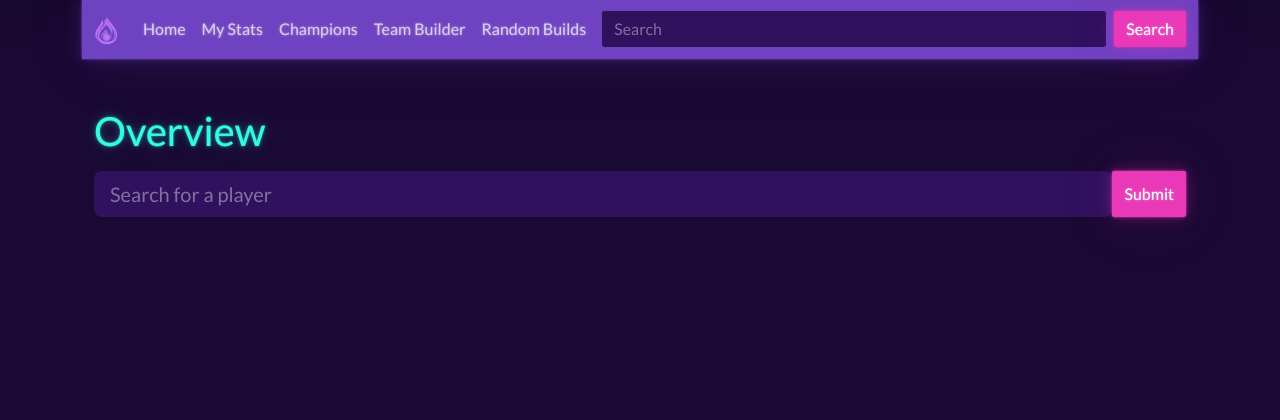
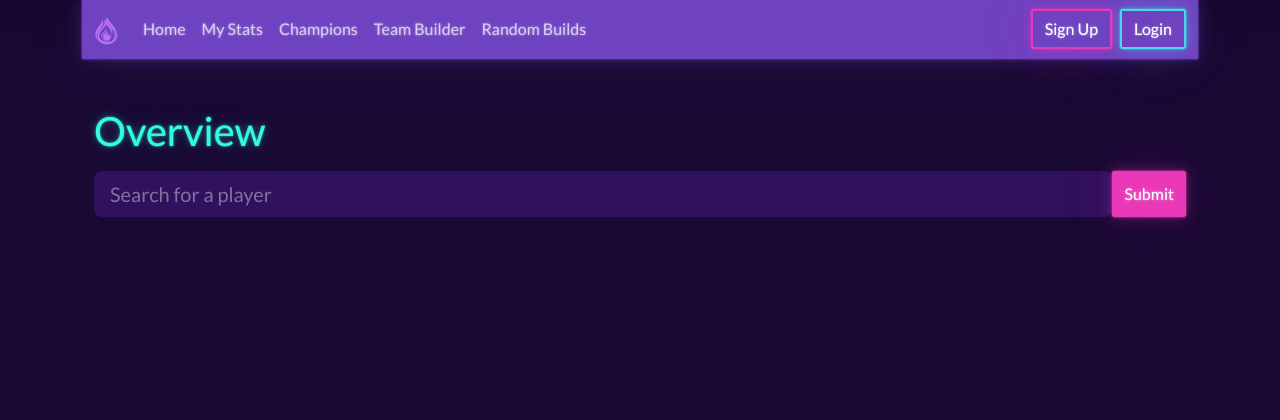
Before and after one commit to doggaT/graphleague, a Django app: page / in a window 1280 px wide. Shown: the top 420 px of the page. Run offline with Django 4.2, Linux system fonts and the light colour scheme; parts of the project's set-up code (start-up, migrations or seed data) failed here and were passed over; some libraries are stand-ins or nearby versions.

Commit message:
remove search bar from navbar

```diff
--- a/templates/partials/_navbar.html
+++ b/templates/partials/_navbar.html
@@ -24,10 +24,10 @@
             <a class="nav-link" href="/random-builds">Random Builds</a>
           </li>
         </ul>
-        <form class="d-flex flex-fill ms-2">
-          <input class="form-control me-sm-2 w-100" type="search" placeholder="Search">
-          <button class="btn btn-secondary my-2 my-sm-0" type="submit">Search</button>
-        </form>
+        <div class="d-flex flex-fill ms-2 justify-content-end gap-2">
+          <a href="#" class="btn btn-outline-secondary my-2 my-sm-0">Sign Up</a>
+          <a href="#" class="btn btn-outline-light my-2 my-sm-0">Login</a>
+        </div>
       </div>
     </div>
   </nav>
```
Also changed, not shown: champion/migrations/0003_auto_20240511_1144.py.
